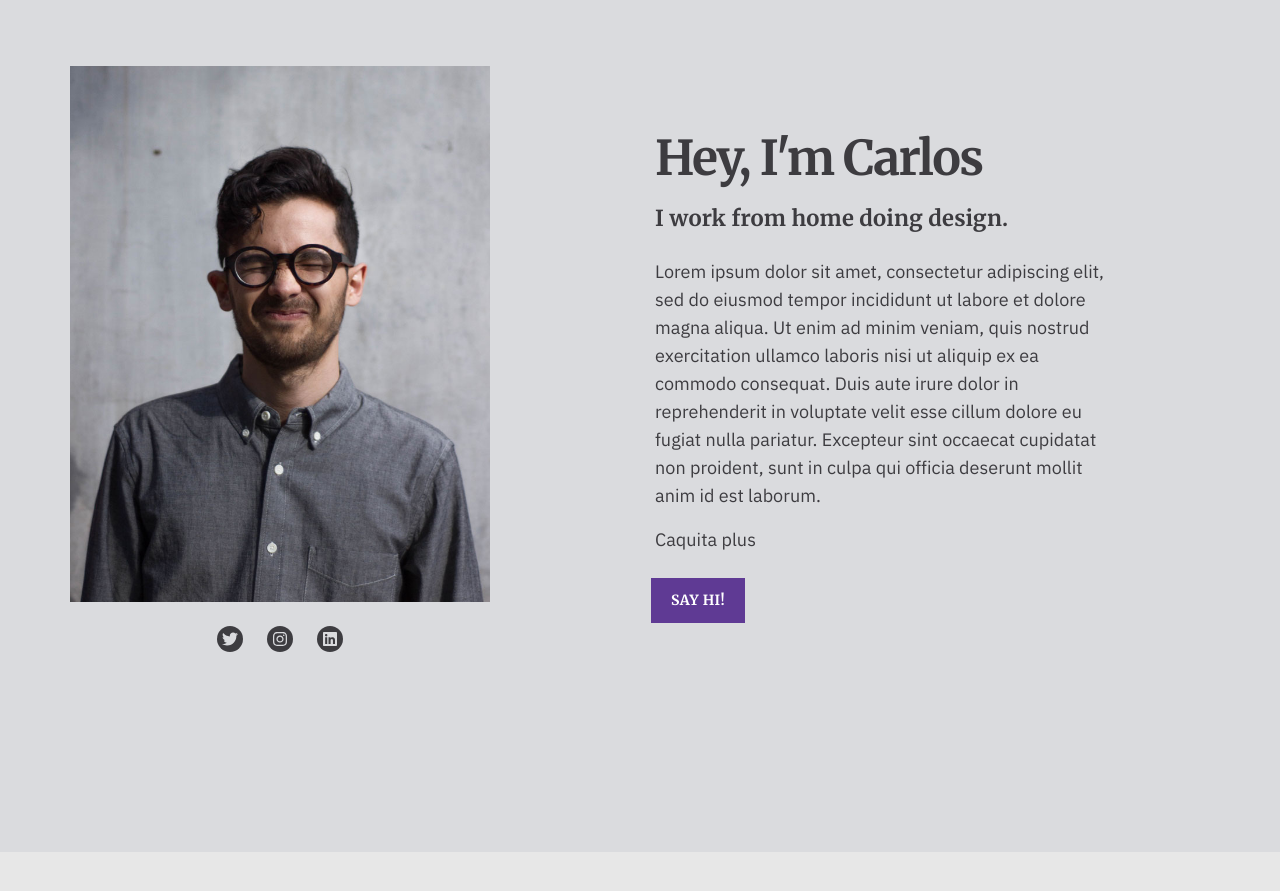
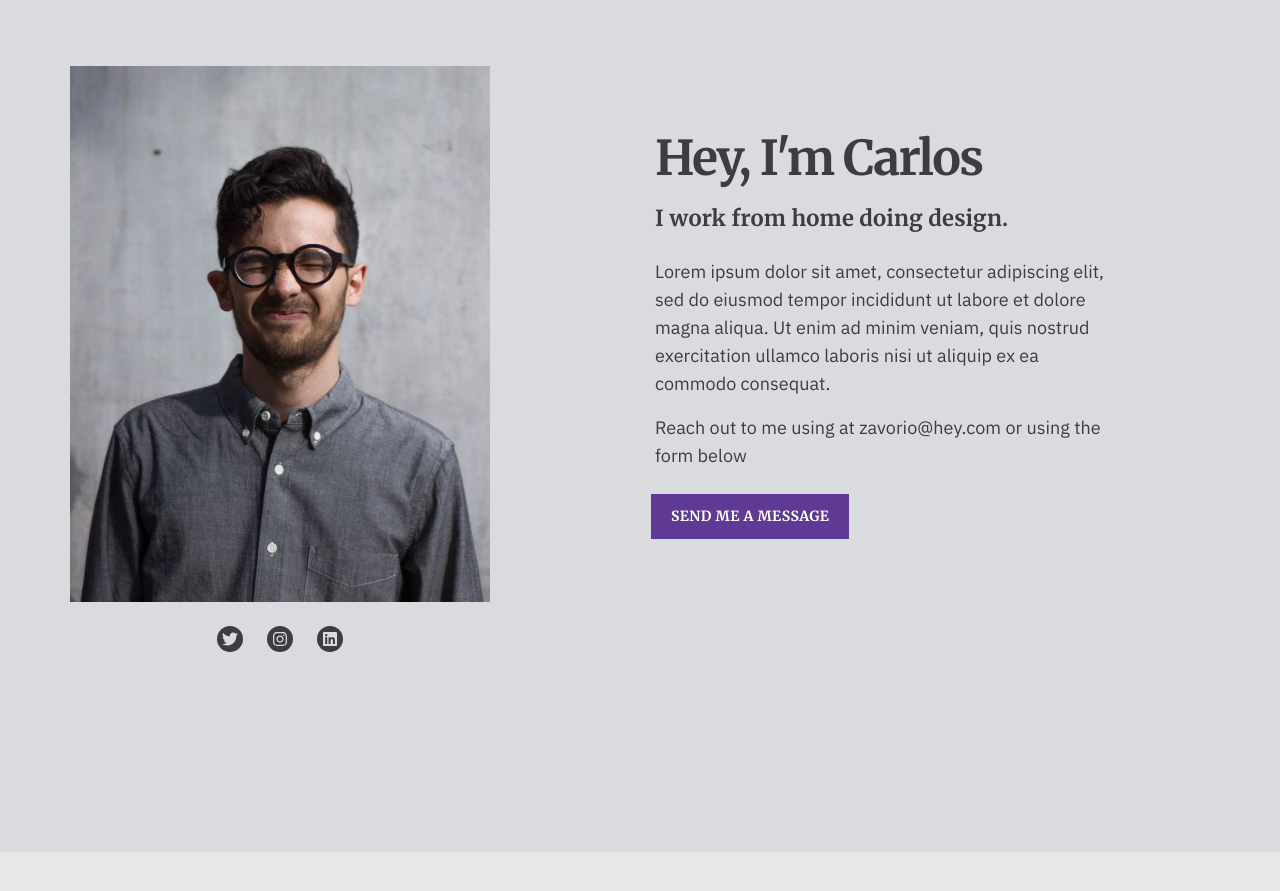
Before and after one commit to Zavorio/zavorio.github.io, a Jekyll site: the page built from index.html, in a window 1280 px wide and 900 px high, scrolled down 2601 px. Shown: the top 891 px of the window. Built offline with Jekyll 4.4.1, drawn with Linux system fonts in a browser that asks for light colours; nearby versions of some CDN libraries.

Commit message:
Update section__about.html

```diff
--- a/_includes/section__about.html
+++ b/_includes/section__about.html
@@ -15,15 +15,11 @@
       <p class="subtitle subtitle--light">I work from home doing design.
       </p>
 
-      <p>Lorem ipsum dolor sit amet, consectetur adipiscing elit, sed do eiusmod tempor
-        incididunt ut labore et dolore magna aliqua. Ut enim ad minim veniam, quis nostrud
-        exercitation ullamco laboris nisi ut aliquip ex ea commodo consequat. Duis aute
-        irure dolor in reprehenderit in voluptate velit esse cillum dolore eu fugiat nulla
-        pariatur. Excepteur sint occaecat cupidatat non proident, sunt in culpa qui officia
-        deserunt mollit anim id est laborum.</p>
-      <p>Caquita plus</p>
+      <p>Lorem ipsum dolor sit amet, consectetur adipiscing elit, sed do eiusmod tempor incididunt ut labore et dolore magna aliqua. Ut enim ad minim veniam, quis nostrud exercitation ullamco laboris nisi ut aliquip ex ea commodo consequat.</p>
 
-      <a href="#" class="cta button--fill contact-trigger js-contact">Say Hi!</a>
+      <p>Reach out to me using at zavorio@hey.com or using the form below</p>
+
+      <a href="#" class="cta button--fill contact-trigger js-contact">Send me a message</a>
     </div>
   </div>
 </section>
```
